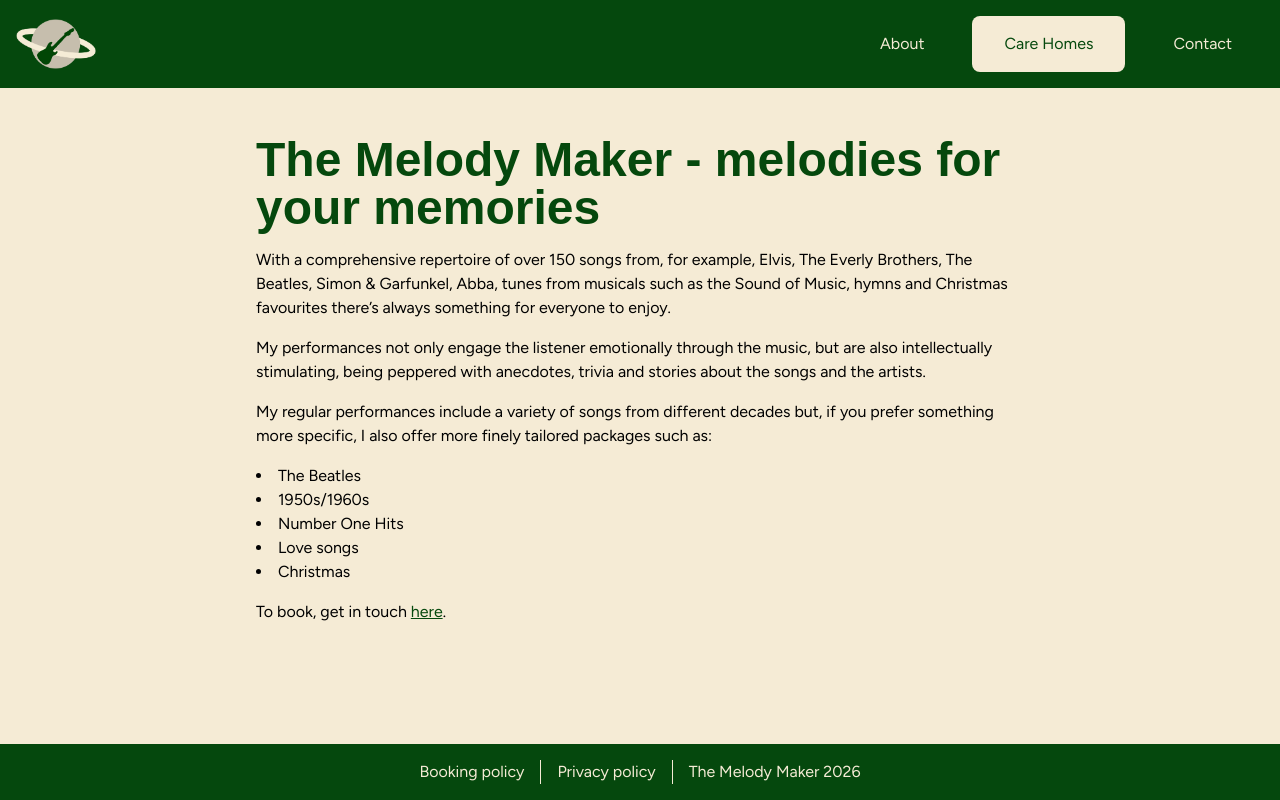
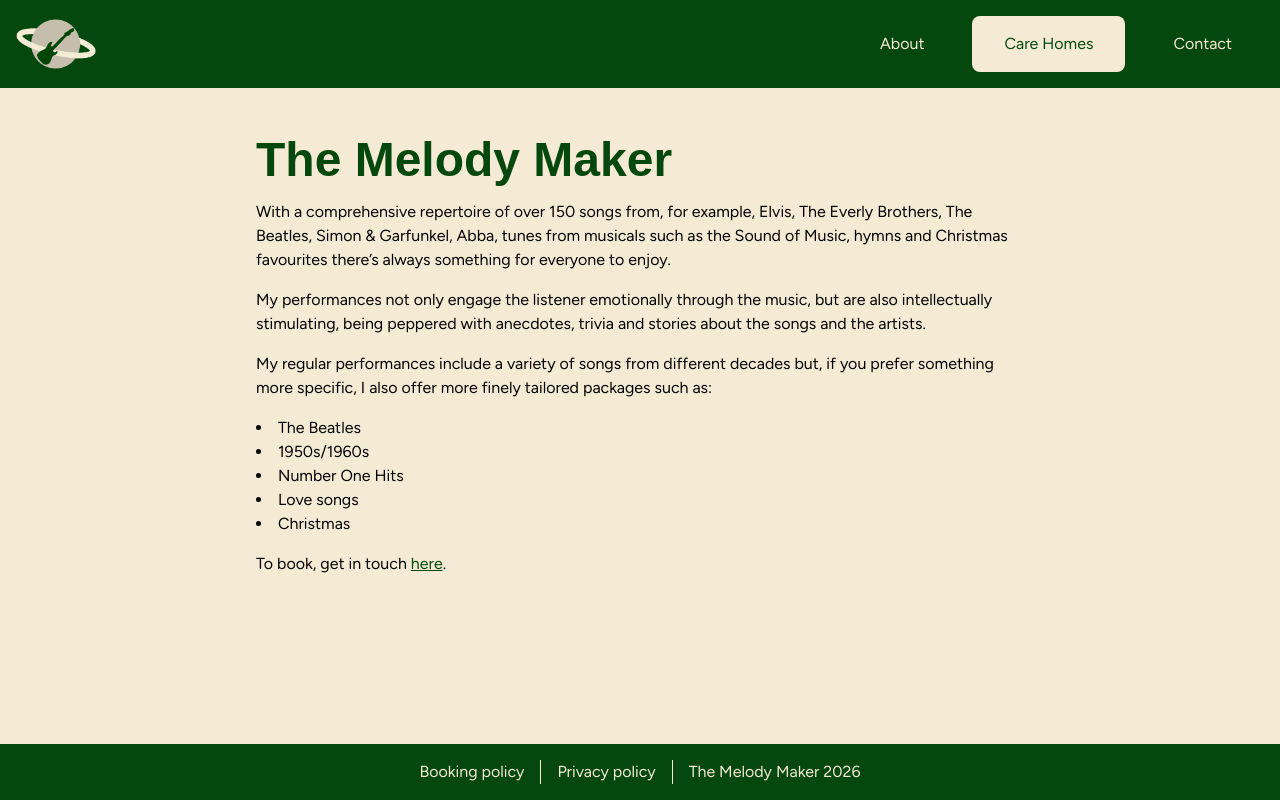
Before and after one commit to esther-frank/the-melody-maker, a React (Vite) app: page /care-homes in a window 1280 px wide. Built offline with nearby package versions, Linux system fonts and the light colour scheme; a web font is replaced by a local one.

Commit message:
remove slogan

```diff
--- a/src/pages/CareHomes.tsx
+++ b/src/pages/CareHomes.tsx
@@ -11,7 +11,7 @@ const CareHomes = () => {
 
   return (
     <div>
-      <h1 className="mb-4">The Melody Maker - melodies for your memories</h1>
+      <h1 className="mb-4">The Melody Maker</h1>
       <div className="flex flex-col gap-4">
         <p>
           With a comprehensive repertoire of over 150 songs from, for example,
```
